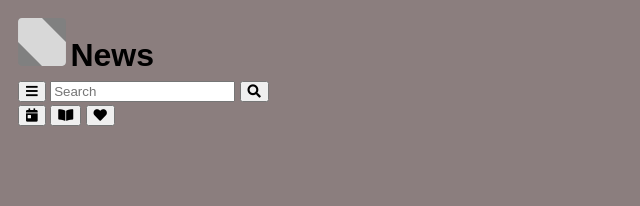
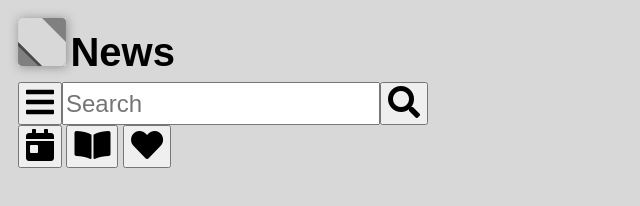
Before and after one commit to omniosi/news-reader, a plain HTML site: page index.html in a window 1280 px wide. Shown: the whole page, without its empty margins (0-640 px from the left). Drawn offline with Linux system fonts and the light colour scheme.

Commit message:
FIX: logo update and layout sizing

```diff
--- a/index.html
+++ b/index.html
@@ -19,7 +19,7 @@
 <body>
   <div class="screen news">
     <header>
-      <img src="./img/news-reader-logo.svg"
+      <img src="./img/news-reader-logo-light.svg"
            alt="News Reader logo"
            class="logo"
            height="50"
--- a/style.css
+++ b/style.css
@@ -6,16 +6,27 @@
   box-sizing: inherit;
 }
 body{
-  background: #8b7e7e;
+  background: #d8d8d8;
   font: 400 16px/1.5 sans-serif;
   padding: 10px;
+}
+button{
+  font-size: 2em;
+}
+input{
+  font-size: 1.5em;
 }
 .logo{
   width: 3em;
   height: 3em;
   display: inline-block;
+  box-shadow: 1px 1px 10px 0 rgba(0, 0, 0, 0.35);
 }
 .title{
-  font-size: 2em;
+  font-size: 2.5em;
   font-weight: 700;
 }
+.controls{
+  display: flex;
+  flex: 0 1 0;
+}
```
Also changed, not shown: img/news-reader-logo-light.svg (added), 1 other file.
